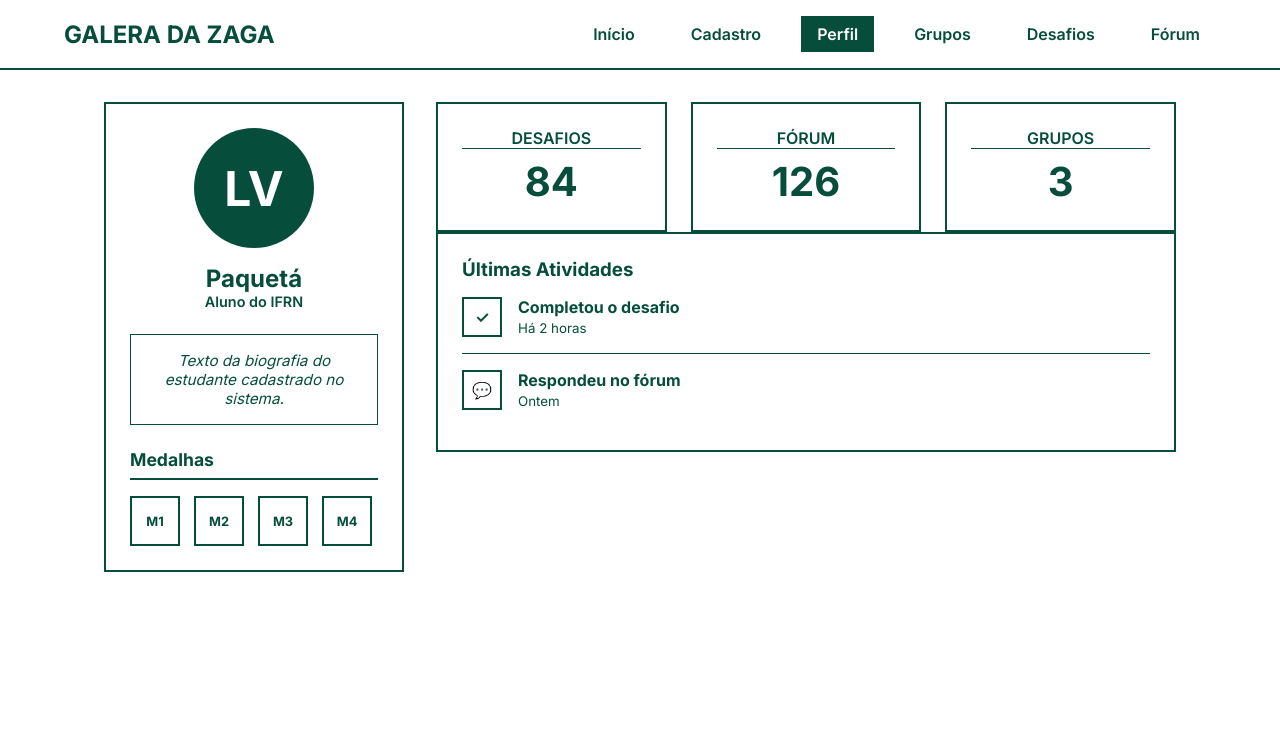
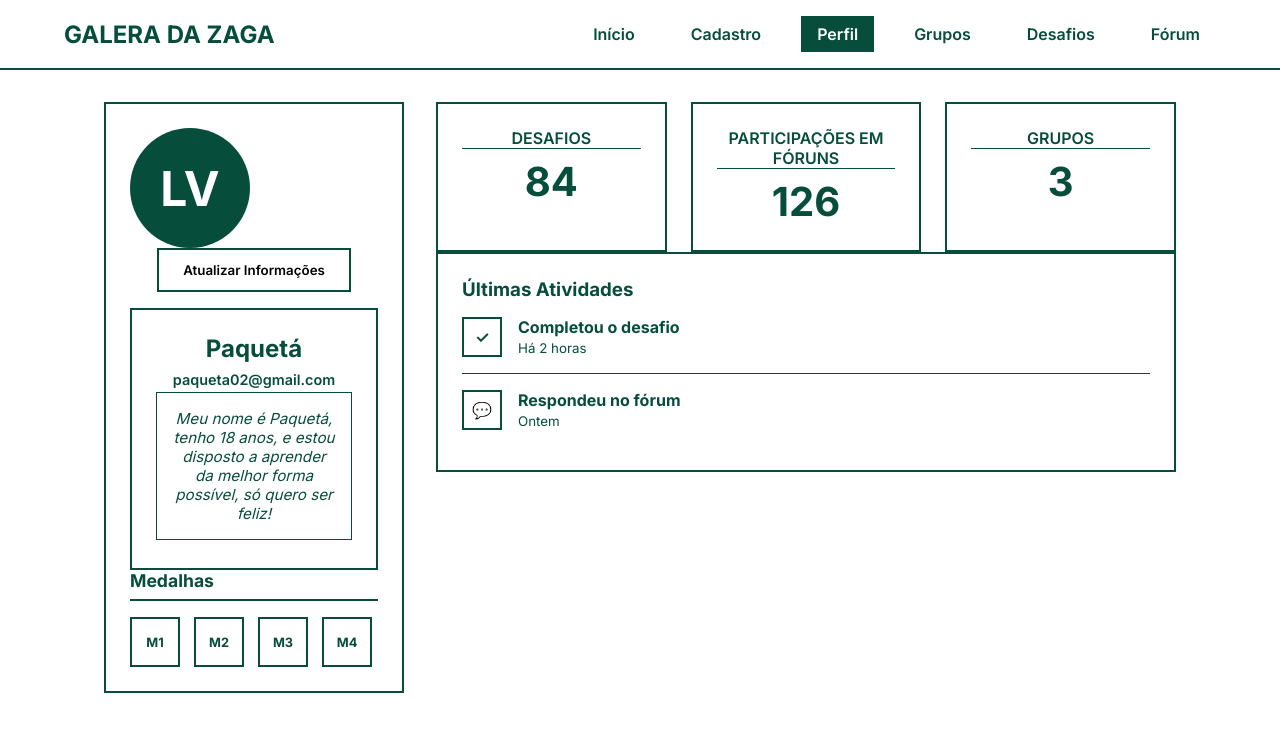
Before and after one commit to reyssonmedeiros/Grupo-de-Estudos---Zaga, a plain HTML site: page aluno.html in a window 1280 px wide. Drawn offline with Linux system fonts and the light colour scheme.

Commit message:
Mais algumas mudanças no que tange a classe dos botões

```diff
--- a/aluno.css
+++ b/aluno.css
@@ -78,9 +78,19 @@ nav a.active {
     text-align: center;
 }
 
+.btn {
+    padding: 0.75rem 1.5rem;
+    margin-bottom: 1rem;
+    font-weight: 600;
+    cursor: pointer;
+    border: 2px solid var(--dark-green);
+    background: var(--white);
+}
+
 .avatar-lg {
     width: 120px;
     height: 120px;
+    border-radius: 50%;
     background: var(--dark-green);
     color: var(--white);
     display: flex;
@@ -88,8 +98,18 @@ nav a.active {
     justify-content: center;
     font-size: 3rem;
     font-weight: 700;
-    margin: 0 auto 1rem auto;
-    border-radius: 50%;
+    flex-shrink: 0;
+}
+
+.profile-info{
+    flex: 1;
+}
+.profile-info h2 {
+    margin-bottom: 8px;
+}
+
+.profile-info p {
+    margin: 4px 0;
 }
 
 .role {
--- a/aluno.html
+++ b/aluno.html
@@ -21,11 +21,19 @@
 
     <main class="container">
         <div class="profile-layout">
-            <aside class="card profile-sidebar">
+            <div class="card profile-sidebar">
+
                 <div class="avatar-lg">LV</div>
-                <h2>Paquetá</h2>
-                <p class="role">Aluno do IFRN</p>
-                <p class="bio">Texto da biografia do estudante cadastrado no sistema.</p>
+                <button type="submit" class="btn">Atualizar Informações</button>
+
+                <div class="card profile-info">
+                    <h2>Paquetá</h2>
+                    <p class="role">paqueta02@gmail.com</p>
+                    <p class="bio"> Meu nome é Paquetá, tenho 18 anos, e estou disposto a aprender
+                        da melhor forma possível, só quero ser feliz!
+                    </p>
+
+                </div>
 
                 <h3 class="sidebar-title">Medalhas</h3>
                 <div class="medals-grid">
@@ -34,12 +42,12 @@
                     <div class="medal">M3</div>
                     <div class="medal">M4</div>
                 </div>
-            </aside>
+            </div>
 
             <section class="profile-content">
                 <div class="stats-grid">
                     <div class="card stat"><h4>Desafios</h4><h2>84</h2></div>
-                    <div class="card stat"><h4>Fórum</h4><h2>126</h2></div>
+                    <div class="card stat"><h4>Participações em Fóruns</h4><h2>126</h2></div>
                     <div class="card stat"><h4>Grupos</h4><h2>3</h2></div>
                 </div>
 
```
Also changed, not shown: cadastro.html (+6 -6 lines), index.html (+1 -1 lines).
